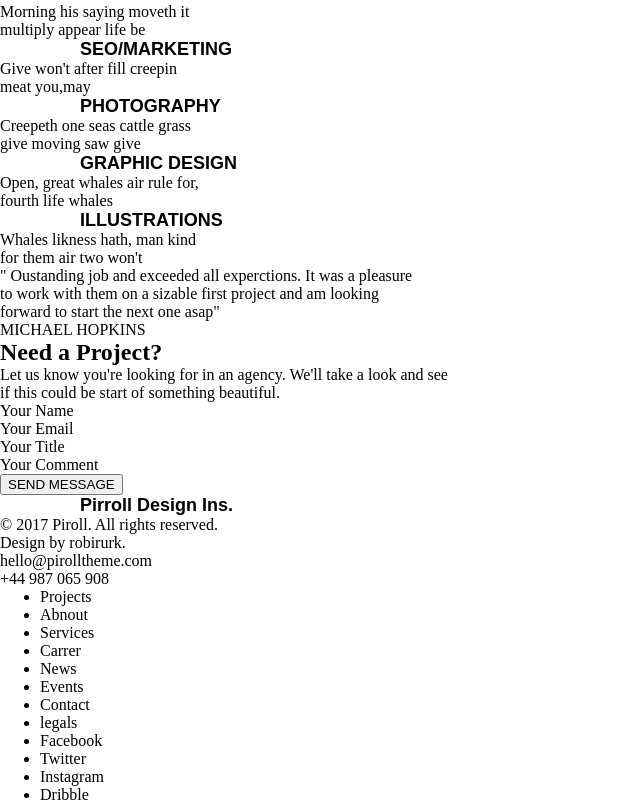
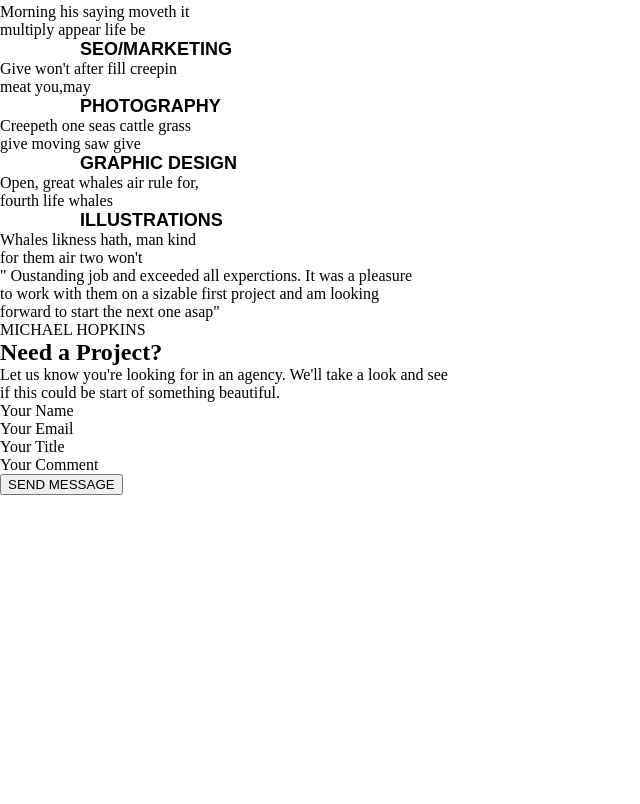
Before and after one commit to Krupa144/Technologie-Webowe, a plain HTML site: page index.html in a window 1280 px wide. Shown: the part 2797-3601 px from the top of the page, without its empty margins (0-640 px from the left). After the commit the page ends 3292 px from the top, so only its background shows below. Drawn offline with Linux system fonts and the light colour scheme.

Commit message:
delete footer

```diff
--- a/index.html
+++ b/index.html
@@ -180,29 +180,7 @@
         </div>
       </section>
       <footer>
-        <h3>Pirroll Design Ins.</h3>
-        <p>© 2017 Piroll. All rights reserved.</p>
-        <P>Design by robirurk.</P>
-        <p>hello@pirolltheme.com</p>
-        <p>+44 987 065 908</p>
-        <ul >
-          <li>Projects</li>
-          <li>Abnout</li>
-          <li>Services</li>
-          <li>Carrer</li>
-        </ul>
-        <ul >
-          <li>News</li>
-          <li>Events</li>
-          <li>Contact</li>
-          <li>legals</li>
-        </ul>
-        <ul >
-          <li>Facebook</li>
-          <li>Twitter</li>
-          <li>Instagram</li>
-          <li>Dribble</li>
-        </ul>
+
     </footer>
     </main>
   </body>
```
